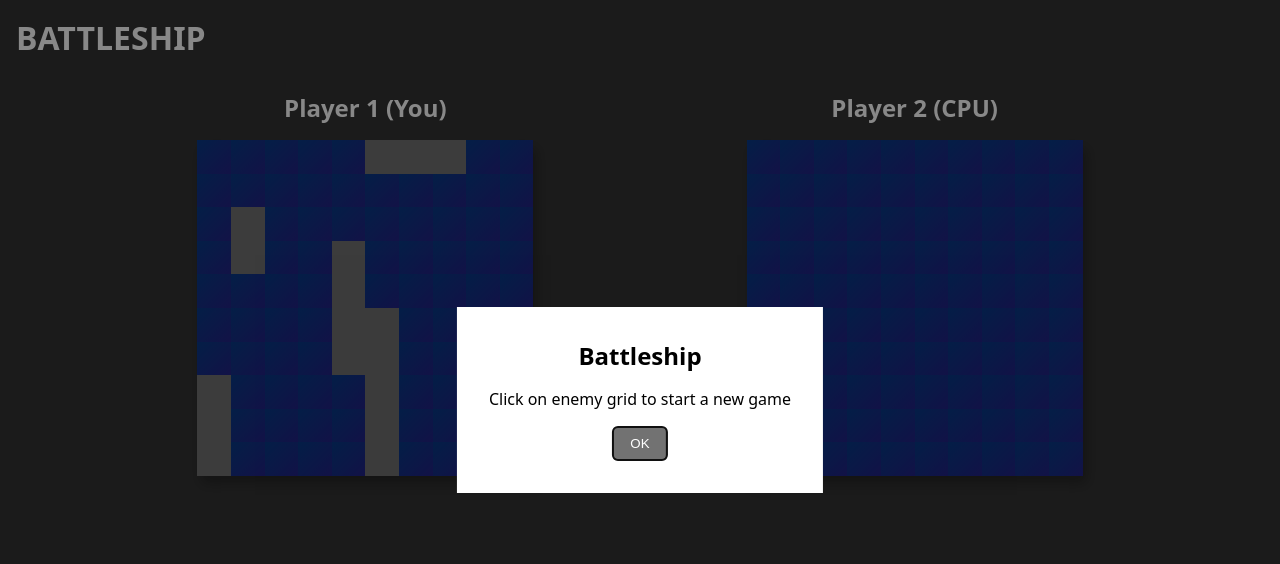
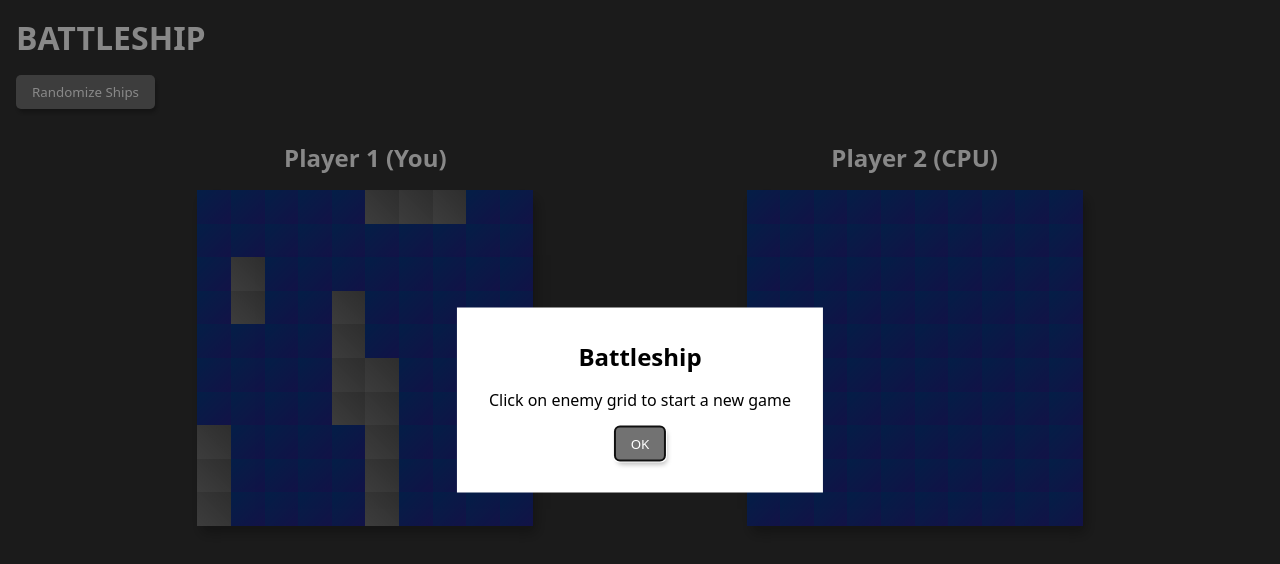
Before and after one commit to keyfeula/battleship, a website with bundled scripts: page index.html in a window 1280 px wide. Built offline with nearby package versions, Linux system fonts and the light colour scheme.

Commit message:
Add button to allow players to randomize the ship placements before the game

```diff
--- a/index.html
+++ b/index.html
@@ -10,6 +10,7 @@
     <body>
         <header>
             <h1>BATTLESHIP</h1>
+            <button id="randomBtn">Randomize Ships</button>
         </header>
         <main>
             <section class="playerOne">
--- a/scripts/gameDriver.js
+++ b/scripts/gameDriver.js
@@ -7,6 +7,7 @@ const gameOverDialog = document.querySelector("#gameOver");
 const gameOverTitle = document.querySelector("#gameOver h2");
 const closeBtn = document.querySelector("#closeBtn");
 const startBtn = document.querySelector("#startBtn");
+const randomBtn = document.querySelector("#randomBtn");
 
 let p1 = createPlayer("human");
 let p2 = createPlayer("cpu");
@@ -29,6 +30,10 @@ p2Grid.addEventListener("click", (event) => {
 
 startBtn.addEventListener("click", () => {
     gameStartDialog.close();
+});
+
+randomBtn.addEventListener("click", () => {
+    newGame();
 });
 
 window.onload = () => {
--- a/style.css
+++ b/style.css
@@ -11,7 +11,7 @@ html {
     --water-color1: #073985;
     --water-color2: #222285;
     --ship-color: #727272;
-    --ship-color2: #707070;
+    --ship-color2: #555555;
     --hit-color: #990000;
 }
 
@@ -22,6 +22,10 @@ body {
 
 header {
     padding: 1rem;
+}
+
+h1 {
+    margin-bottom: 1rem;
 }
 
 main {
@@ -64,7 +68,7 @@ main {
 }
 
 .cell.ship {
-    background: var(--ship-color2);
+    background: linear-gradient(to top right, var(--ship-color), var(--ship-color2));
 }
 
 .cell.hit {
@@ -85,6 +89,9 @@ button {
     background: var(--ship-color);
     color: white;
     border-radius: 5px;
+    border: none;
+    font-family: inherit;
+    box-shadow: 2px 4px 5px #00000044;
 }
 
 dialog .content {
```
